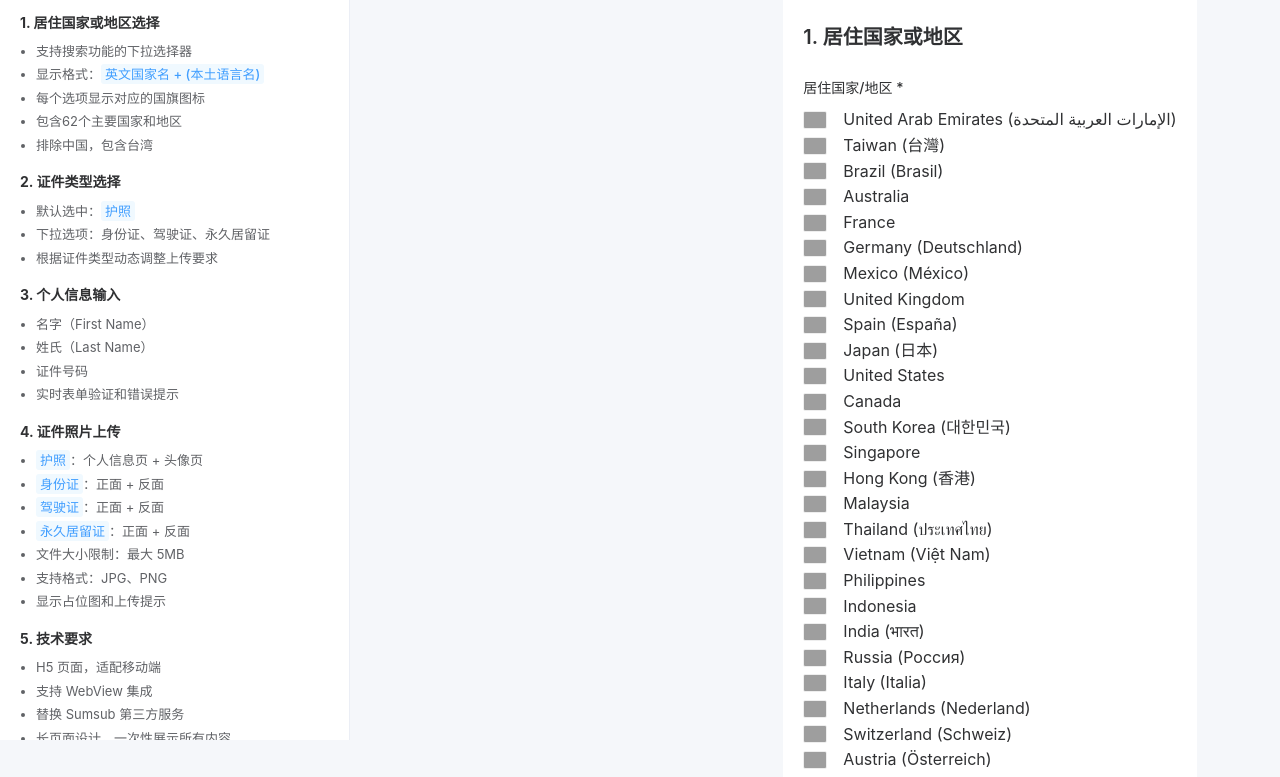
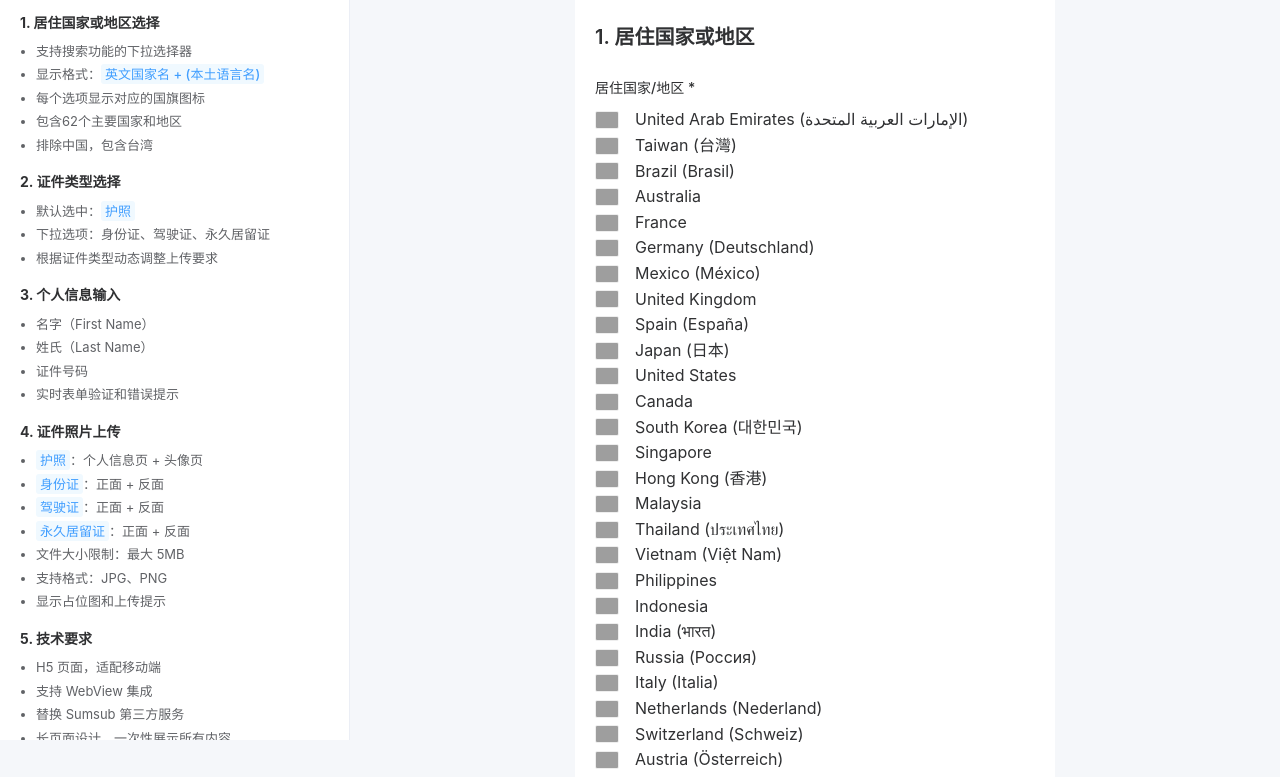
Before and after one commit to pate520/KYC2, a plain HTML site: page kyc-h5.html in a window 1280 px wide. Shown: the part 60-837 px from the top of the page. Drawn offline with nearby package versions, Linux system fonts and the light colour scheme; grey boxes are pictures that could not be loaded.

Commit message:
最终修复：确保主内容区域在剩余空间中真正居中显示

```diff
--- a/kyc-h5.html
+++ b/kyc-h5.html
@@ -27,11 +27,9 @@
 
         /* 主容器样式 */
         .main-container {
-            display: flex;
             min-height: 100vh;
             background-color: #f5f7fa;
-            justify-content: center;
-            align-items: flex-start;
+            position: relative;
         }
 
         /* 需求文档面板 */
@@ -82,25 +80,24 @@
             font-weight: 500;
         }
 
+        /* 内容区域居中 */
+        .content-wrapper {
+            margin-left: 350px;
+            display: flex;
+            justify-content: center;
+            align-items: flex-start;
+            min-height: 100vh;
+            padding: 0 20px;
+        }
+
         /* 容器样式 */
         .kyc-container {
             max-width: 480px;
-            margin: 0;
+            width: 100%;
             min-height: 100vh;
             background-color: #ffffff;
             display: flex;
             flex-direction: column;
-            margin-left: 350px;
-        }
-
-        /* 内容区域居中 */
-        .content-wrapper {
-            width: 100%;
-            max-width: 1200px;
-            margin: 0 auto;
-            display: flex;
-            justify-content: center;
-            padding-left: 350px;
         }
 
         /* 头部样式 */
```
